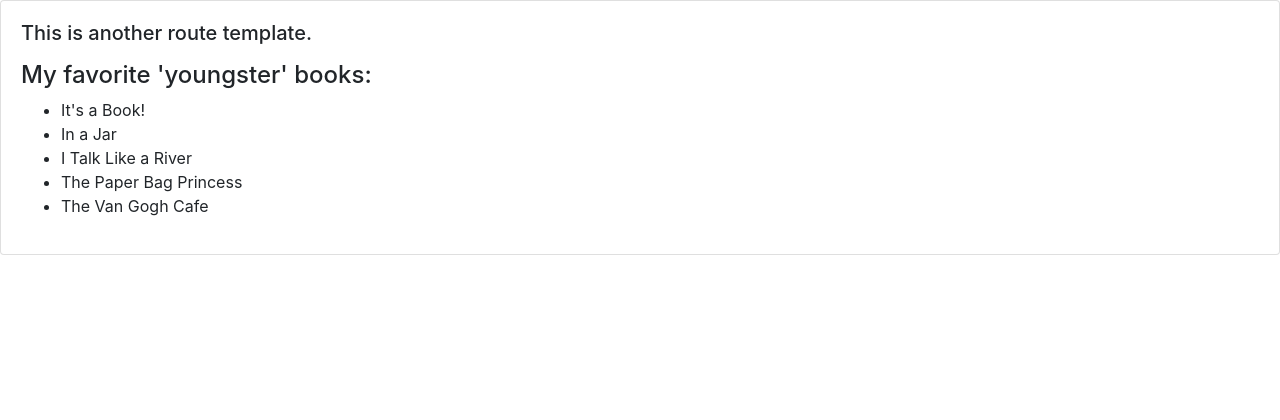
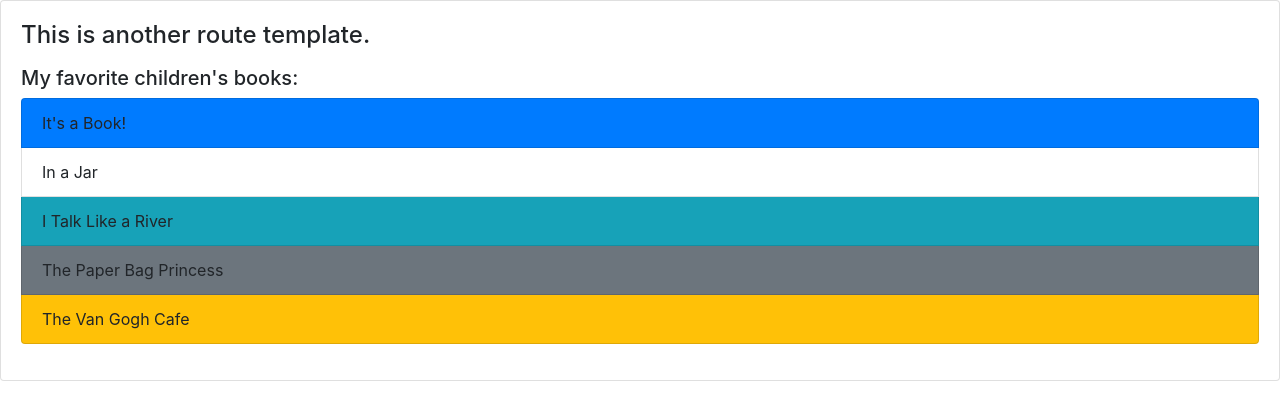
Before and after one commit to siobhankb/diy-flask-beginner, a Flask app: page /kid in a window 1280 px wide. Shown: the top 420 px of the page. Run offline with Flask 2, Linux system fonts and the light colour scheme; some libraries are stand-ins or nearby versions.

Commit message:
reference py dictionary in template for formatting

```diff
--- a/app.py
+++ b/app.py
@@ -9,5 +9,11 @@ def index():
 
 @app.route("/kid")
 def other():
-    kid_books = ["It's a Book!", "In a Jar", "I Talk Like a River", "The Paper Bag Princess", "The Van Gogh Cafe"]
+    kid_books = [
+        {'name': "It's a Book!", 'background':'bg-primary'},
+        {'name': "In a Jar", 'background':'bg-white'},
+        {'name': "I Talk Like a River", 'background':'bg-info'},
+        {'name': "The Paper Bag Princess", 'background':'bg-secondary'},
+        {'name': "The Van Gogh Cafe", 'background':'bg-warning'}
+        ]
     return render_template('kid.html', kid_books=kid_books)
--- a/templates/kid.html
+++ b/templates/kid.html
@@ -20,13 +20,13 @@
 
 <div class="card">
   <div class="card-body">
-    <h5 class="card-title">This is another route template.</h5>
+    <h4 class="card-title">This is another route template.</h5>
     <p class="card-text">
-        <h4 class='info'>My favorite 'youngster' books:</h4>
-            <ul>
-            {% for book in kid_books %}
-            <li>{{ book }}</li>
-            {% endfor %}
+      <h5 class='info'>My favorite children's books:</h4>
+            <ul class="list-group">
+                {% for book in kid_books %}
+                    <li class="list-group-item {{ book.background }}">{{ book.name }}</li>
+                {% endfor %}
             </ul>
     </p>
   </div>
```
